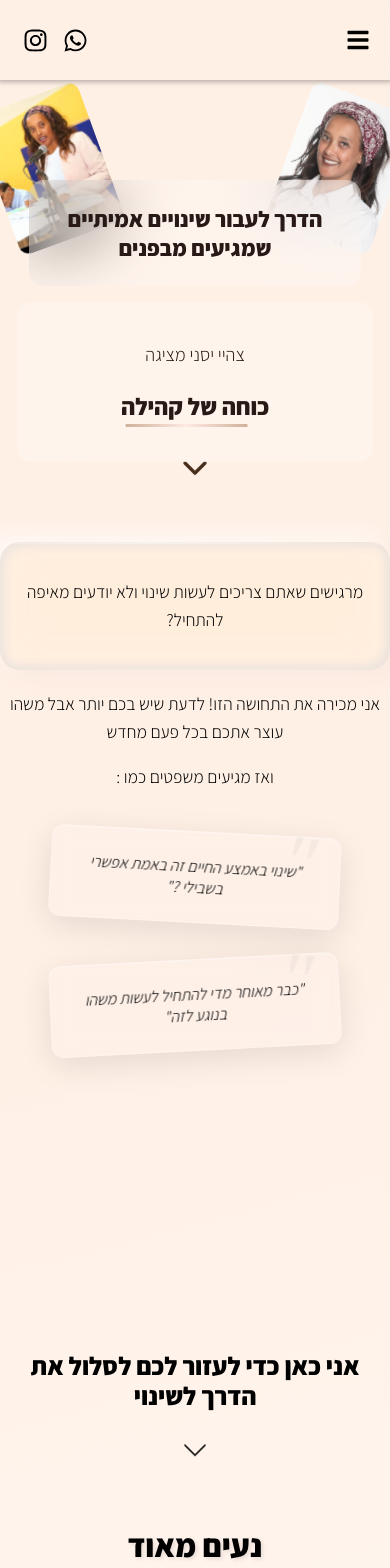
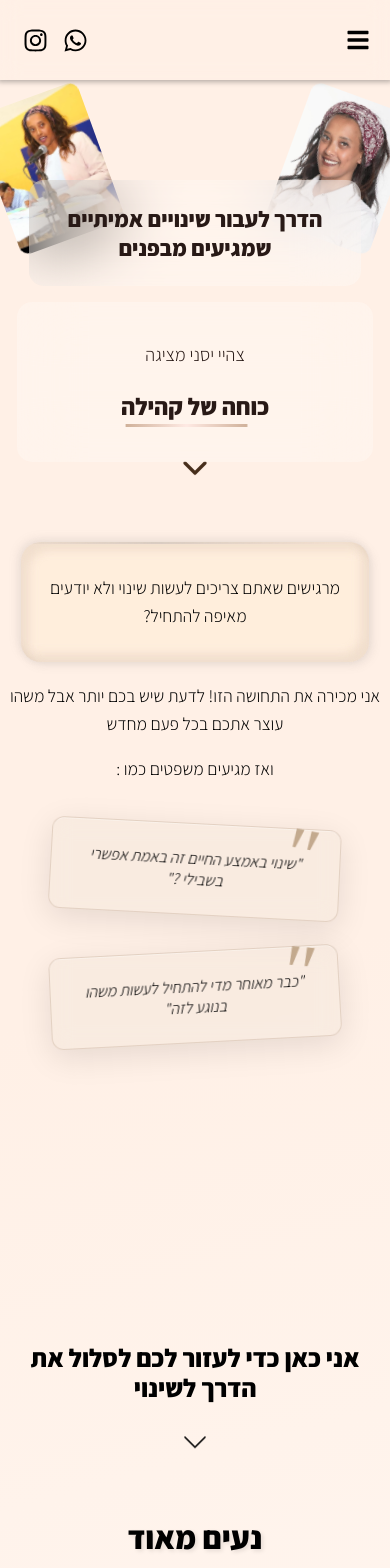
Before and after one commit to danielrozenblat1/zahi-yasani, a React (Create React App) app: page / in a window 390 px wide. Shown: the top 1568 px of the page. Built offline with nearby package versions, Linux system fonts and the light colour scheme.

Commit message:
newFixedd

```diff
--- a/src/components/button/Button.module.css
+++ b/src/components/button/Button.module.css
@@ -10,7 +10,7 @@
     font-size:1.1rem;
     width:300px;
     color: rgba(0, 0, 0, 0.8);
-    background-color: rgba(215, 189, 158, 0.2);
+    background-color: rgba(240, 192, 134, 0.4);
     padding: 15px 30px;
     border: none;
     border-radius: 10px;
--- a/src/components/sadnaot/Sadnaot.module.css
+++ b/src/components/sadnaot/Sadnaot.module.css
@@ -17,6 +17,7 @@
 }
 .courseWrapper {
   margin-bottom: 1rem;
+
 }
 
 .title {
@@ -32,7 +33,7 @@
 
 .courseButton {
   width: 100%;
-  background: linear-gradient(145deg, #ffffff, #fafafa);
+  background: linear-gradient(145deg, #f3dfd5, #fafafa);
   border-radius: 20px;
   padding: 2rem;
   border: 1px solid rgba(0, 0, 0, 0.08);
--- a/src/screens/FirstScreen.module.css
+++ b/src/screens/FirstScreen.module.css
@@ -6,16 +6,17 @@
     width: fit-content;
     margin: 2rem auto;
 
-    backdrop-filter: blur(20px) saturate(180%);
+    backdrop-filter: blur(10px) saturate(180%);
     -webkit-backdrop-filter: blur(20px) saturate(180%);
     border-radius: 20px;
     padding: 1.5rem 3.5rem;
     direction: rtl;
+
     box-shadow:
-        10px 10px 20px rgba(240, 224, 216, 0.35),
-        -10px -10px 20px rgba(255, 255, 255, 0.55),
-        inset 5px 5px 10px rgba(219, 219, 219, 0.45),
-        inset -5px -5px 10px rgba(214, 214, 214, 0.45);
+        3px 3px 10px rgba(120, 120, 120, 0.15),
+        -3px -3px 10px rgba(144, 144, 144, 0.15),
+        inset 8px 8px 10px rgba(200, 176, 152, 0.25),
+        inset -8px -8px 10px rgba(200, 176, 152, 0.25);
     position: relative;
     overflow: hidden;
     transition: all 0.4s ease;
@@ -30,7 +31,7 @@
     height: 2px;
     background: linear-gradient(90deg,
         transparent 0%,
-        rgba(255, 255, 255, 0.8) 50%,
+        rgba(187, 180, 176, 0.8) 50%,
         transparent 100%);
     animation: shimmer 3s infinite;
 }
@@ -44,7 +45,7 @@
     height: 1px;
     background: linear-gradient(90deg,
         transparent 0%,
-        rgba(255, 255, 255, 0.3) 50%,
+        rgba(110, 82, 49, 0.3)3) 50%,
         transparent 100%);
 }
 
@@ -98,14 +99,14 @@
     direction: rtl;
     text-align: center;
     padding: 2rem 2.5rem; /* Reduced padding */
-    background: rgba(245, 241, 237, 0.15);
+    background: rgba(214, 205, 195, 0.15);
     backdrop-filter: blur(12px);
     -webkit-backdrop-filter: blur(12px);
     border-radius: 12px;
     position: relative;
     width: 280px; /* Fixed width instead of fit-content */
     transform-style: preserve-3d;
-    border: 1px solid rgba(255, 255, 255, 0.2);
+    border: 1px solid rgba(137, 101, 73, 0.2);
     box-shadow:
         0 8px 32px rgba(0, 0, 0, 0.1),
         inset 0 1px 0 rgba(255, 255, 255, 0.3);
@@ -118,7 +119,7 @@
     top: -20px;
     right: 25px;
     font-size: 5rem;
-    color: rgba(52, 73, 94, 0.05);
+    color: rgba(151, 118, 76, 0.56);
     font-family: serif;
     transform: rotate(8deg);
 }
@@ -187,8 +188,9 @@
 
 
     .descriptionWrapper {
-        padding: 1.25rem;
+        padding: 1rem 0.5rem;
         margin: 1.25rem auto;
+        width:85%;
     }
 
     .title {
--- a/src/screens/SecondScreen.module.css
+++ b/src/screens/SecondScreen.module.css
@@ -41,7 +41,7 @@
     width: fit-content;
     font-size: 1.4rem;
     padding: 1rem 2rem;
-    background: rgba(226, 202, 177, 0.2);
+    background: rgba(225, 175, 121, 0.3);
     backdrop-filter: blur(8px);
     -webkit-backdrop-filter: blur(8px);
     border: 1px solid rgba(255, 255, 255, 0.3);
```
